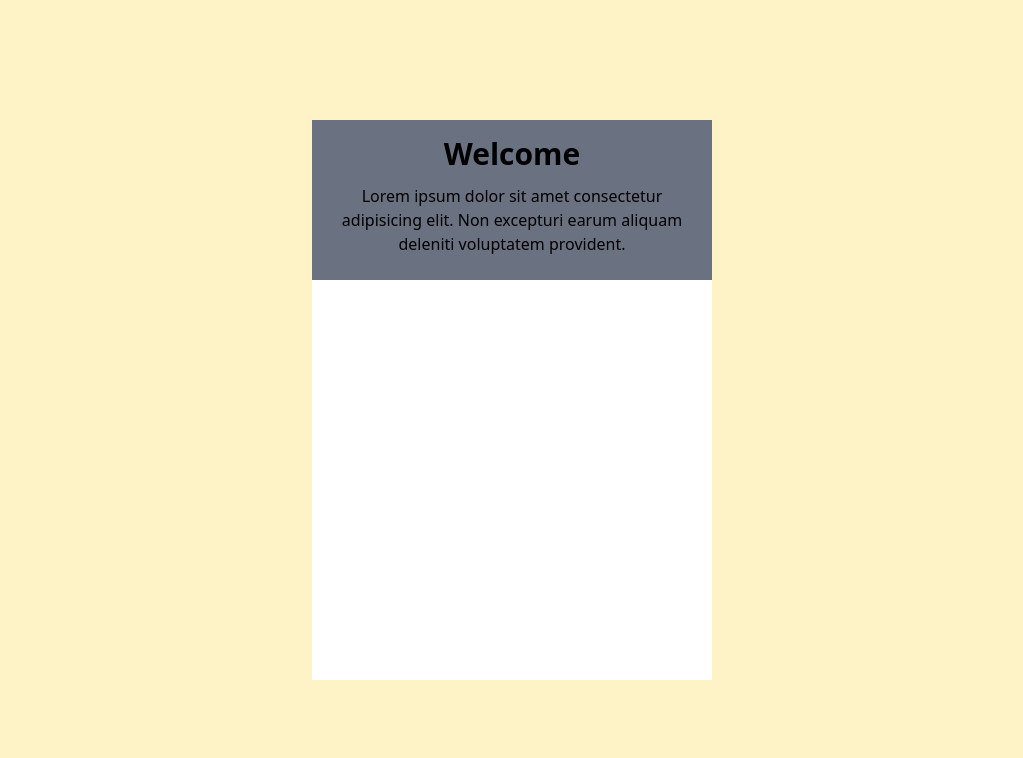
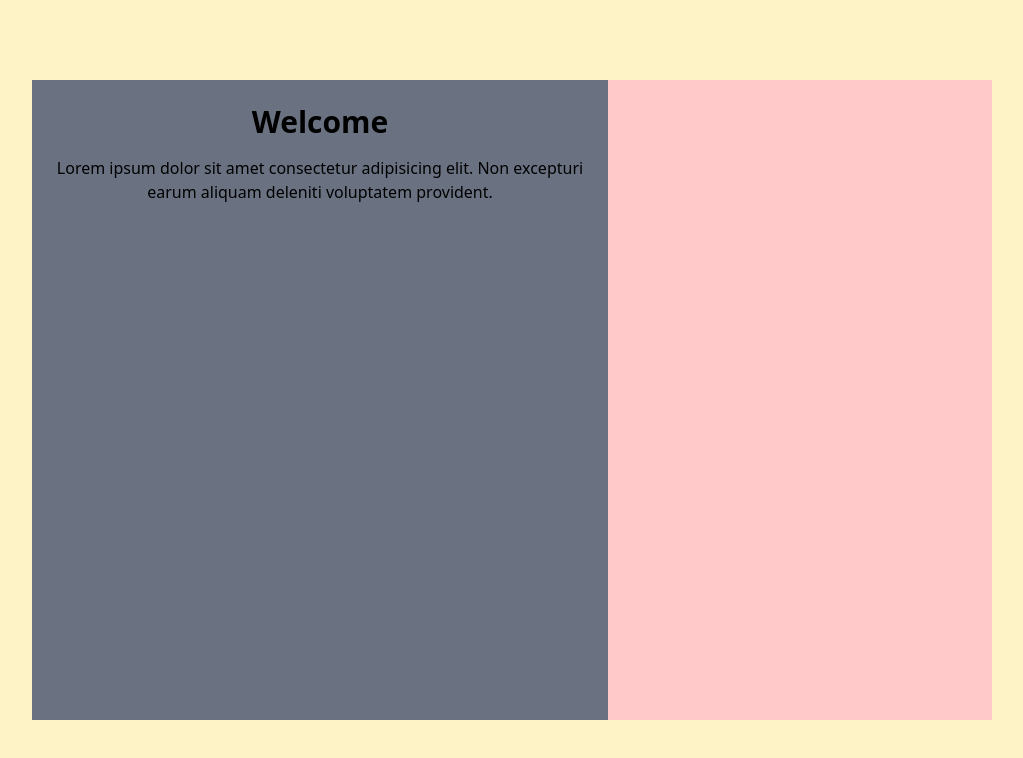
Before and after one commit to mmd-rahimi/authentication-page, a React (Vite) app: page / in a window 1280 px wide. Shown: the top 758 px of the page, without its empty margins (128-1151 px from the left). Built offline with nearby package versions, Linux system fonts and the light colour scheme.

Commit message:
need to add shadcn form components

```diff
--- a/src/components/my components/LoginModule.tsx
+++ b/src/components/my components/LoginModule.tsx
@@ -2,18 +2,21 @@
 function LoginModule() {
   return (
     // module container
-    <div className="w-[25rem] h-[35rem] bg-white">
+    <div className="w-[25rem] h-[35rem]
+     sm:w-[28rem] sm:h-[40rem]
+     lg:w-[60rem] lg:h-[40rem]
+      grid ">
         {/* flex col / row 2sides of module for responsive */}
-        <div className="flex flex-col">
+        <div className="flex flex-col lg:flex-row">
             {/* text side */}
-            <div className="bg-gray-500 w-full h-[10rem] p-4">
-                <div className="flex flex-col justify-center items-center gap-3">
+            <div className="bg-gray-500 w-full h-[28%] p-4 sm:py-6 lg:h-full lg:w-[60%]">
+                <div className="flex flex-col justify-center items-center gap-4">
                     <h1 className="text-3xl font-bold">Welcome</h1>
                     <p className="text-center font-[500]">Lorem ipsum dolor sit amet consectetur adipisicing elit. Non excepturi earum aliquam deleniti voluptatem provident.</p>
                 </div>
             </div>
             {/* input side */}
-            <div></div>
+            <div className="bg-red-200 h-[72%] w-full lg:h-full lg:w-[40%] "></div>
         </div>
     </div>
   )
--- a/src/pages/Sign_in.tsx
+++ b/src/pages/Sign_in.tsx
@@ -2,7 +2,7 @@ import LoginModule from "@/components/my components/LoginModule"
 
 function Sign_in() {
   return (
-    <div><LoginModule /></div>
+    <div className=""><LoginModule /></div>
   )
 }
 
```
